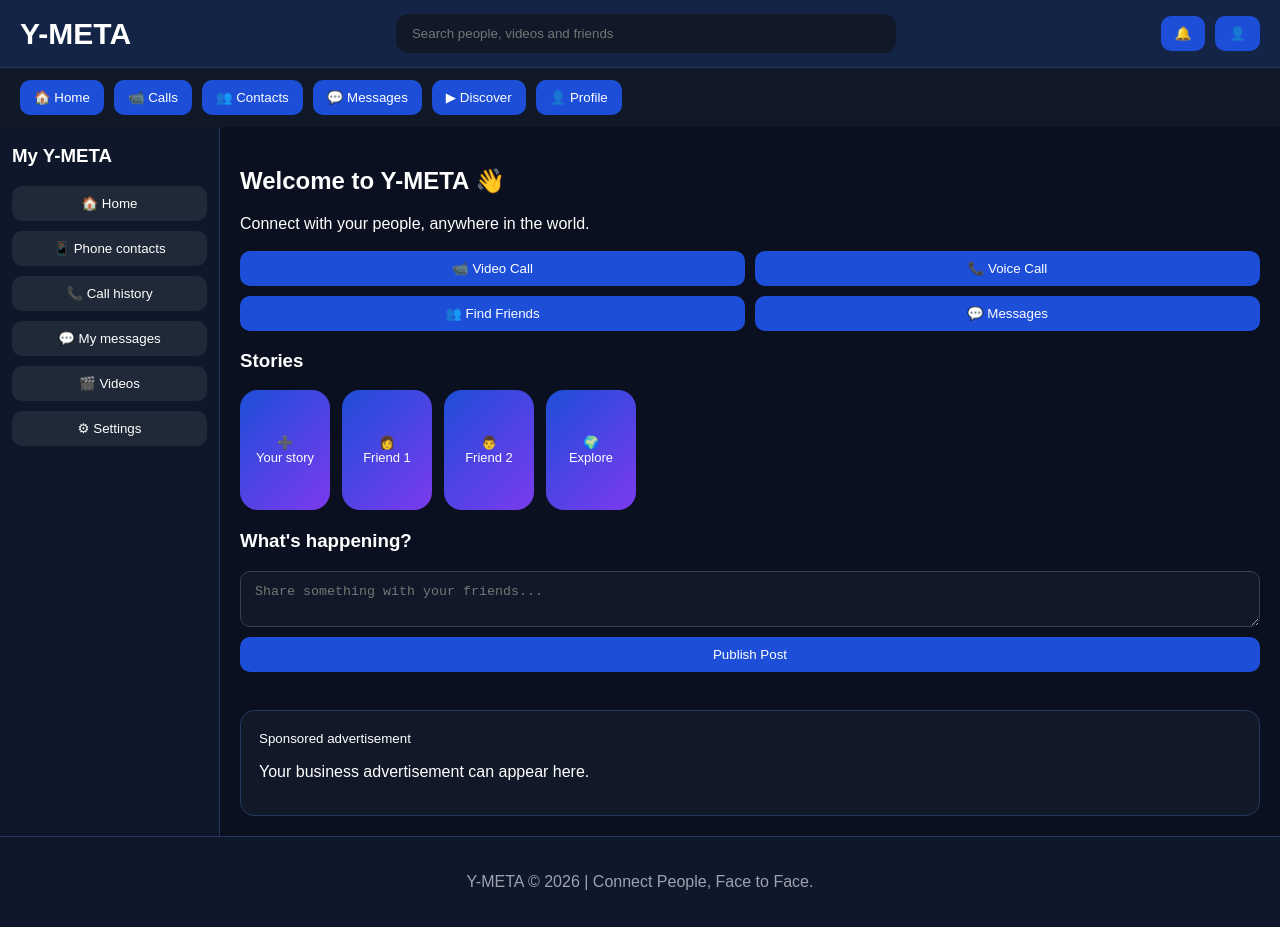
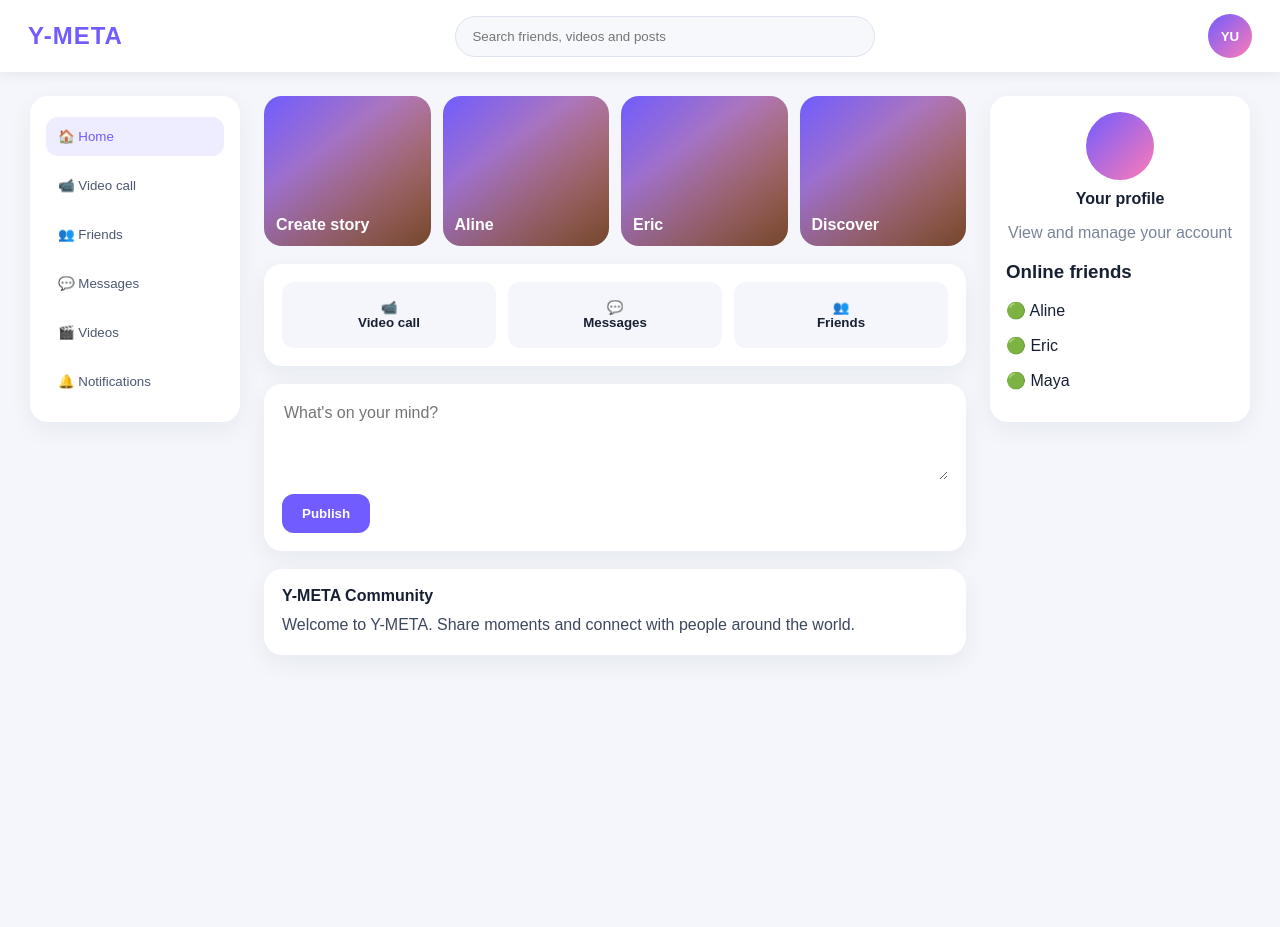
Before and after one commit to yves0988/y-meta, a website: page index.html in a window 1280 px wide. After the commit the page ends 800 px from the top, so only its background shows below. Drawn offline with nearby package versions, Linux system fonts and the light colour scheme; no server answers.

Commit message:
Refactor index.html for improved structure and styling

```diff
--- a/index.html
+++ b/index.html
@@ -1,153 +1,348 @@
-<!DOCTYPE html>
-<html lang="en">
+<!doctype html>
+<html lang="rw">
 <head>
-  <meta charset="UTF-8" />
-  <meta name="viewport" content="width=device-width, initial-scale=1.0" />
-  <meta name="description" content="Y-META social app and video call" />
-  <title>Y-META | Connect Face to Face</title>
-  <link rel="stylesheet" href="style.css" />
+  <meta charset="utf-8">
+  <meta name="viewport" content="width=device-width, initial-scale=1">
+  <title>Y-META Home</title>
+
+  <style>
+    :root {
+      --primary: #705cff;
+      --primary-dark: #4d3dd0;
+      --background: #f4f6fb;
+      --card: #ffffff;
+      --text: #172033;
+      --muted: #7a8499;
+    }
+
+    * { box-sizing: border-box; }
+
+    body {
+      margin: 0;
+      min-height: 100vh;
+      background: var(--background);
+      color: var(--text);
+      font-family: Arial, sans-serif;
+    }
+
+    .header {
+      position: sticky;
+      top: 0;
+      z-index: 10;
+      display: flex;
+      align-items: center;
+      justify-content: space-between;
+      height: 72px;
+      padding: 0 28px;
+      background: white;
+      box-shadow: 0 2px 12px rgba(23, 32, 51, 0.08);
+    }
+
+    .brand {
+      font-size: 24px;
+      font-weight: 800;
+      color: var(--primary);
+      letter-spacing: 1px;
+    }
+
+    .search {
+      width: min(420px, 38vw);
+      padding: 12px 16px;
+      border: 1px solid #dde3ee;
+      border-radius: 999px;
+      background: #f7f8fc;
+      outline: none;
+    }
+
+    .avatar {
+      width: 44px;
+      height: 44px;
+      border: 0;
+      border-radius: 50%;
+      background: linear-gradient(135deg, #705cff, #ff7bb5);
+      color: white;
+      font-weight: bold;
+    }
+
+    .layout {
+      display: grid;
+      grid-template-columns: 210px minmax(0, 760px) 260px;
+      gap: 24px;
+      max-width: 1260px;
+      margin: 24px auto;
+      padding: 0 20px;
+    }
+
+    .sidebar,
+    .rightbar {
+      height: fit-content;
+      padding: 16px;
+      border-radius: 18px;
+      background: var(--card);
+      box-shadow: 0 8px 24px rgba(23, 32, 51, 0.06);
+    }
+
+    .side-button,
+    .primary-button,
+    .quick-button {
+      width: 100%;
+      border: 0;
+      border-radius: 12px;
+      cursor: pointer;
+      transition: 0.2s;
+    }
+
+    .side-button {
+      margin: 5px 0;
+      padding: 12px;
+      background: transparent;
+      color: #4c5870;
+      text-align: left;
+    }
+
+    .side-button:hover,
+    .side-button.active {
+      background: #eeecff;
+      color: var(--primary);
+    }
+
+    .profile-card {
+      margin-bottom: 18px;
+      text-align: center;
+    }
+
+    .profile-circle {
+      width: 68px;
+      height: 68px;
+      margin: 0 auto 10px;
+      border-radius: 50%;
+      background: linear-gradient(135deg, #705cff, #ff7bb5);
+    }
+
+    .stories {
+      display: grid;
+      grid-template-columns: repeat(4, minmax(110px, 1fr));
+      gap: 12px;
+      margin-bottom: 18px;
+    }
+
+    .story {
+      position: relative;
+      height: 150px;
+      overflow: hidden;
+      border-radius: 18px;
+      background:
+        linear-gradient(145deg, transparent 35%, rgba(0, 0, 0, 0.55)),
+        linear-gradient(135deg, #705cff, #ff9a62);
+      color: white;
+      padding: 12px;
+      display: flex;
+      align-items: flex-end;
+      font-weight: bold;
+    }
+
+    .create-post,
+    .quick-card,
+    .post {
+      margin-bottom: 18px;
+      padding: 18px;
+      border-radius: 18px;
+      background: var(--card);
+      box-shadow: 0 8px 24px rgba(23, 32, 51, 0.06);
+    }
+
+    .quick-card {
+      display: grid;
+      grid-template-columns: repeat(3, 1fr);
+      gap: 12px;
+    }
+
+    .quick-button {
+      padding: 18px 8px;
+      background: #f4f6fb;
+      color: var(--text);
+    }
+
+    .quick-button:hover {
+      background: #eeecff;
+      color: var(--primary);
+      transform: translateY(-2px);
+    }
+
+    textarea {
+      width: 100%;
+      min-height: 78px;
+      resize: vertical;
+      border: 0;
+      outline: 0;
+      font: inherit;
+      color: var(--text);
+    }
+
+    .primary-button {
+      width: auto;
+      margin-top: 10px;
+      padding: 12px 20px;
+      background: var(--primary);
+      color: white;
+      font-weight: bold;
+    }
+
+    .primary-button:hover {
+      background: var(--primary-dark);
+    }
+
+    .post strong {
+      display: block;
+      margin-bottom: 8px;
+    }
+
+    .post p {
+      margin: 0;
+      color: #3e485c;
+      line-height: 1.5;
+    }
+
+    @media (max-width: 1050px) {
+      .layout {
+        grid-template-columns: 180px minmax(0, 1fr);
+      }
+
+      .rightbar { display: none; }
+    }
+
+    @media (max-width: 700px) {
+      .header {
+        height: auto;
+        padding: 12px 16px;
+      }
+
+      .search { display: none; }
+
+      .layout {
+        grid-template-columns: 1fr;
+        margin-top: 12px;
+        padding: 0 12px;
+      }
+
+      .sidebar { display: none; }
+
+      .stories {
+        grid-template-columns: repeat(4, 110px);
+        overflow-x: auto;
+      }
+
+      .quick-card {
+        grid-template-columns: 1fr;
+      }
+    }
+  </style>
 </head>
+
 <body>
-  <header class="topbar">
-    <h1>Y-META</h1>
-    <input id="search" placeholder="Search people, videos and friends" />
-    <div class="top-actions">
-      <button onclick="showPage('notifications')">🔔</button>
-      <button onclick="showPage('profile')">👤</button>
-    </div>
+  <header class="header">
+    <div class="brand">Y-META</div>
+    <input class="search" type="search" placeholder="Search friends, videos and posts">
+    <button class="avatar" type="button" aria-label="Profile">YU</button>
   </header>
 
-  <nav class="navigation">
-    <button onclick="showPage('home')">🏠 Home</button>
-    <button onclick="showPage('calls')">📹 Calls</button>
-    <button onclick="showPage('contacts')">👥 Contacts</button>
-    <button onclick="showPage('messages')">💬 Messages</button>
-    <button onclick="showPage('discover')">▶ Discover</button>
-    <button onclick="showPage('profile')">👤 Profile</button>
-  </nav>
-
-  <main class="layout">
+  <div class="layout">
     <aside class="sidebar">
-      <h3>My Y-META</h3>
-      <button onclick="showPage('home')">🏠 Home</button>
-      <button onclick="showPage('contacts')">📱 Phone contacts</button>
-      <button onclick="showPage('calls')">📞 Call history</button>
-      <button onclick="showPage('messages')">💬 My messages</button>
-      <button onclick="showPage('discover')">🎬 Videos</button>
-      <button onclick="showPage('profile')">⚙ Settings</button>
+      <button class="side-button active" type="button">🏠 Home</button>
+      <button class="side-button" type="button" id="sidebarCall">📹 Video call</button>
+      <button class="side-button" type="button">👥 Friends</button>
+      <button class="side-button" type="button">💬 Messages</button>
+      <button class="side-button" type="button">🎬 Videos</button>
+      <button class="side-button" type="button">🔔 Notifications</button>
     </aside>
 
-    <section class="content">
-      <section id="home" class="page">
-        <h2>Welcome to Y-META 👋</h2>
-        <p>Connect with your people, anywhere in the world.</p>
-
-        <div class="quick-actions">
-          <button onclick="showPage('calls')">📹 Video Call</button>
-          <button onclick="showPage('calls')">📞 Voice Call</button>
-          <button onclick="showPage('contacts')">👥 Find Friends</button>
-          <button onclick="showPage('messages')">💬 Messages</button>
-        </div>
-
-        <h3>Stories</h3>
-        <div class="stories">
-          <div class="story">➕<br>Your story</div>
-          <div class="story">👩<br>Friend 1</div>
-          <div class="story">👨<br>Friend 2</div>
-          <div class="story">🌍<br>Explore</div>
-        </div>
-
-        <h3>What's happening?</h3>
-        <div class="post-box">
-          <textarea id="postText" placeholder="Share something with your friends..."></textarea>
-          <button onclick="publishPost()">Publish Post</button>
-        </div>
-
-        <div id="feed"></div>
-
-        <div class="ad-space">
-          <small>Sponsored advertisement</small>
-          <p>Your business advertisement can appear here.</p>
-        </div>
+    <main>
+      <section class="stories">
+        <div class="story">Create story</div>
+        <div class="story">Aline</div>
+        <div class="story">Eric</div>
+        <div class="story">Discover</div>
       </section>
 
-      <section id="calls" class="page hidden">
-        <h2>📞 Calls</h2>
-        <p>Connect face to face with your friends.</p>
-
-        <div id="joinScreen">
-          <input id="callName" placeholder="Your name" />
-          <input id="callRoom" placeholder="Enter your call room" />
-          <button id="joinBtn">Start Video Call</button>
-          <p id="status">Ready</p>
-        </div>
-
-        <div id="callScreen" class="hidden">
-          <video id="localVideo" autoplay muted playsinline></video>
-          <video id="remoteVideo" autoplay playsinline></video>
-
-          <div class="call-tools">
-            <button id="cameraBtn">Turn Camera Off</button>
-            <button id="micBtn">Mute Microphone</button>
-            <button id="leaveBtn">End Call</button>
-          </div>
-
-          <p id="callStatus">Waiting...</p>
-        </div>
-
-        <h3>Recent calls</h3>
-        <div id="callHistory">No calls yet.</div>
+      <section class="quick-card">
+        <button class="quick-button" type="button" id="videoCallButton">
+          📹<br><strong>Video call</strong>
+        </button>
+        <button class="quick-button" type="button">
+          💬<br><strong>Messages</strong>
+        </button>
+        <button class="quick-button" type="button">
+          👥<br><strong>Friends</strong>
+        </button>
       </section>
 
-      <section id="contacts" class="page hidden">
-        <h2>👥 My Contacts</h2>
-        <p>Find your friends using phone contacts or email.</p>
-        <button onclick="importContacts()">Import Phone Contacts</button>
-        <input id="friendSearch" placeholder="Search by name, email or phone" />
-        <button onclick="searchFriend()">Search</button>
-        <div id="contactResults"></div>
+      <section class="create-post">
+        <textarea id="postText" placeholder="What's on your mind?"></textarea>
+        <button class="primary-button" type="button" id="publishPost">
+          Publish
+        </button>
       </section>
 
-      <section id="messages" class="page hidden">
-        <h2>💬 Messages</h2>
-        <p>Chat with your Y-META friends.</p>
-        <input id="messageName" placeholder="Friend's username" />
-        <textarea id="messageText" placeholder="Write your message"></textarea>
-        <button onclick="sendMessage()">Send Message</button>
-        <div id="messageResults"></div>
+      <section id="feed">
+        <article class="post">
+          <strong>Y-META Community</strong>
+          <p>Welcome to Y-META. Share moments and connect with people around the world.</p>
+        </article>
       </section>
+    </main>
 
-      <section id="discover" class="page hidden">
-        <h2>🎬 Discover</h2>
-        <p>Discover videos, creators and new people.</p>
-        <input placeholder="Search videos and creators" />
-        <div class="video-card">
-          <h3>Y-META Video Community</h3>
-          <p>Short videos and content from your community will appear here.</p>
-        </div>
-      </section>
+    <aside class="rightbar">
+      <div class="profile-card">
+        <div class="profile-circle"></div>
+        <strong>Your profile</strong>
+        <p style="color: var(--muted)">View and manage your account</p>
+      </div>
 
-      <section id="notifications" class="page hidden">
-        <h2>🔔 Notifications</h2>
-        <p id="notificationList">You have no new notifications.</p>
-      </section>
+      <h3>Online friends</h3>
+      <p>🟢 Aline</p>
+      <p>🟢 Eric</p>
+      <p>🟢 Maya</p>
+    </aside>
+  </div>
 
-      <section id="profile" class="page hidden">
-        <h2>👤 My Profile</h2>
-        <input id="profileName" placeholder="Your name" />
-        <input id="profileEmail" placeholder="Your email" />
-        <button onclick="saveProfile()">Save Profile</button>
-        <p id="profileStatus"></p>
-      </section>
-    </section>
-  </main>
+  <script>
+    const postText = document.getElementById("postText");
+    const publishButton = document.getElementById("publishPost");
+    const feed = document.getElementById("feed");
 
-  <footer>
-    <p>Y-META © 2026 | Connect People, Face to Face.</p>
-  </footer>
+    publishButton.addEventListener("click", () => {
+      const text = postText.value.trim();
+      if (!text) return;
 
-  <script src="/socket.io/socket.io.js"></script>
-  <script src="https://cdn.jsdelivr.net/npm/simple-peer@9.11.1/simplepeer.min.js"></script>
-  <script src="app.js"></script>
+      const post = document.createElement("article");
+      post.className = "post";
+      post.innerHTML =
+        "<strong>You</strong><p>" +
+        text.replace(/[&<>"']/g, character => ({
+          "&": "&amp;",
+          "<": "&lt;",
+          ">": "&gt;",
+          '"': "&quot;",
+          "'": "&#039;"
+        }[character])) +
+        "</p>";
+
+      feed.prepend(post);
+      postText.value = "";
+    });
+
+    function openVideoCall() {
+      location.href = "https://yves0988.github.io/y-meta/?call=" +
+        "YMETA-" + crypto.randomUUID().replaceAll("-", "");
+    }
+
+    document
+      .getElementById("videoCallButton")
+      .addEventListener("click", openVideoCall);
+
+    document
+      .getElementById("sidebarCall")
+      .addEventListener("click", openVideoCall);
+  </script>
 </body>
 </html>
```
